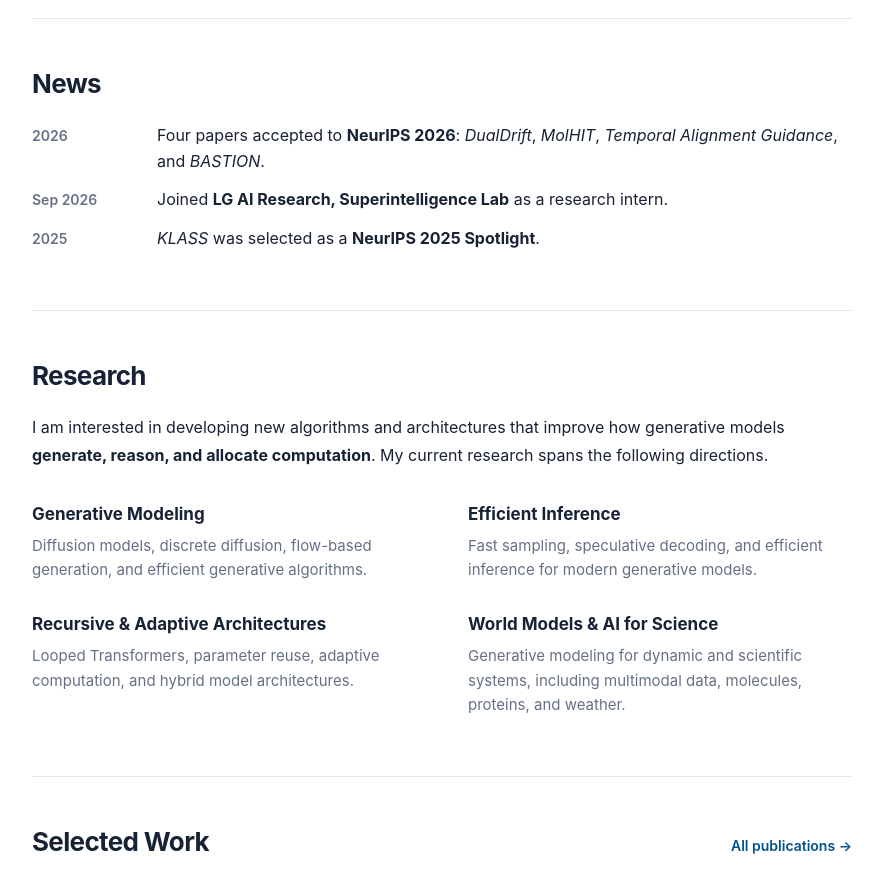
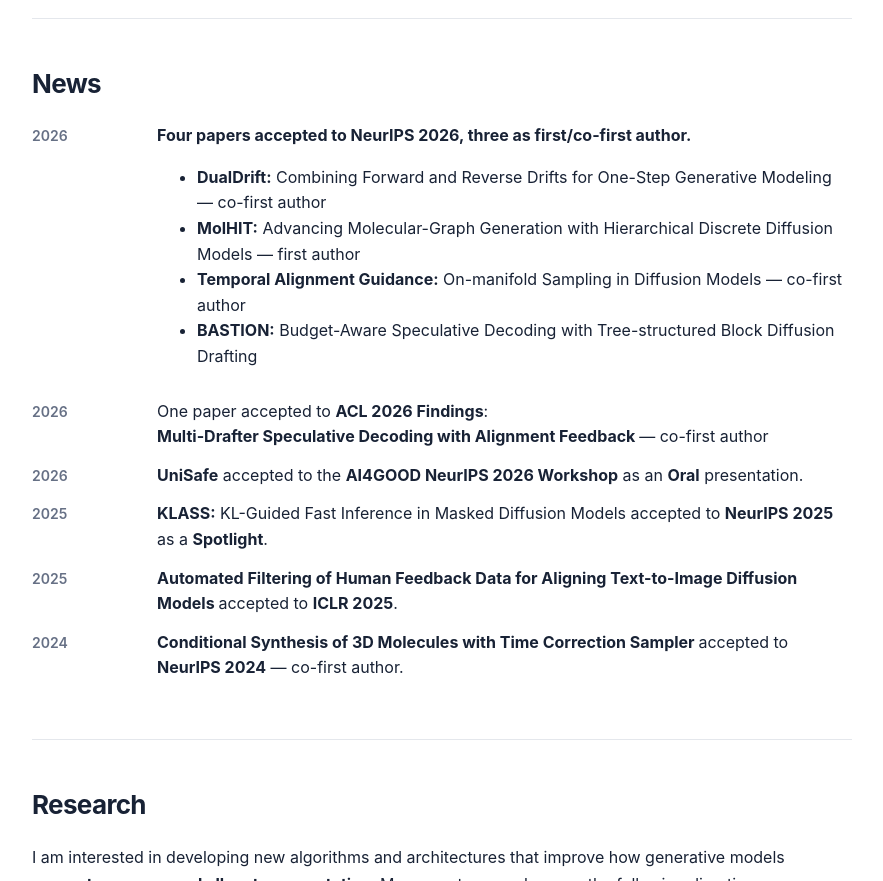
Before and after one commit to cosmosjhj/cosmosjhj.github.io, a plain HTML site: page index.html in a window 1280 px wide. Shown: the part 500-1381 px from the top of the page, without its empty margins (198-1081 px from the left). Drawn offline with Linux system fonts and the light colour scheme.

Commit message:
Refactor news section in index.html

```diff
--- a/index.html
+++ b/index.html
@@ -111,6 +111,9 @@
 
     <div class="news-list">
 
+
+      <!-- NeurIPS 2026 -->
+
       <div class="news-item">
 
         <div class="news-date">
@@ -118,31 +121,98 @@
         </div>
 
         <div class="news-text">
-            Four papers accepted to
-            <strong>NeurIPS 2026</strong>:
-            <em>DualDrift</em>,
-            <em>MolHIT</em>,
-            <em>Temporal Alignment Guidance</em>,
-            and <em>BASTION</em>.
+
+          <div class="news-headline">
+            <strong>
+              Four papers accepted to NeurIPS 2026,
+              three as first/co-first author.
+            </strong>
+          </div>
+
+          <ul class="news-paper-list">
+
+            <li>
+              <strong>DualDrift:</strong>
+              Combining Forward and Reverse Drifts
+              for One-Step Generative Modeling
+              <span class="news-note">— co-first author</span>
+            </li>
+
+            <li>
+              <strong>MolHIT:</strong>
+              Advancing Molecular-Graph Generation
+              with Hierarchical Discrete Diffusion Models
+              <span class="news-note">— first author</span>
+            </li>
+
+            <li>
+              <strong>Temporal Alignment Guidance:</strong>
+              On-manifold Sampling in Diffusion Models
+              <span class="news-note">— co-first author</span>
+            </li>
+
+            <li>
+              <strong>BASTION:</strong>
+              Budget-Aware Speculative Decoding
+              with Tree-structured Block Diffusion Drafting
+            </li>
+
+          </ul>
+
         </div>
 
       </div>
 
 
+
+      <!-- ACL 2026 -->
+
       <div class="news-item">
 
         <div class="news-date">
-            Sep 2026
+          2026
         </div>
 
         <div class="news-text">
-            Joined
-            <strong>LG AI Research, Superintelligence Lab</strong>
-            as a research intern.
+
+          One paper accepted to
+          <strong>ACL 2026 Findings</strong>:
+
+          <div class="news-paper-single">
+            <strong>
+              Multi-Drafter Speculative Decoding
+              with Alignment Feedback
+            </strong>
+            <span class="news-note">— co-first author</span>
           </div>
 
         </div>
 
+      </div>
+
+
+
+      <!-- NeurIPS 2026 Workshop -->
+
+      <div class="news-item">
+
+        <div class="news-date">
+          2026
+        </div>
+
+        <div class="news-text">
+
+          <strong>UniSafe</strong> accepted to the
+          <strong>AI4GOOD NeurIPS 2026 Workshop</strong>
+          as an <strong>Oral</strong> presentation.
+
+        </div>
+
+      </div>
+
+
+
+      <!-- NeurIPS 2025 -->
 
       <div class="news-item">
 
@@ -151,11 +221,62 @@
         </div>
 
         <div class="news-text">
-            <em>KLASS</em> was selected as a
-            <strong>NeurIPS 2025 Spotlight</strong>.
+
+          <strong>KLASS:</strong>
+          KL-Guided Fast Inference in Masked Diffusion Models
+          accepted to
+          <strong>NeurIPS 2025</strong>
+          as a <strong>Spotlight</strong>.
+
         </div>
 
       </div>
+
+
+
+      <!-- ICLR 2025 -->
+
+      <div class="news-item">
+
+        <div class="news-date">
+          2025
+        </div>
+
+        <div class="news-text">
+
+          <strong>
+            Automated Filtering of Human Feedback Data
+            for Aligning Text-to-Image Diffusion Models
+          </strong>
+          accepted to <strong>ICLR 2025</strong>.
+
+        </div>
+
+      </div>
+
+
+
+      <!-- NeurIPS 2024 -->
+
+      <div class="news-item">
+
+        <div class="news-date">
+          2024
+        </div>
+
+        <div class="news-text">
+
+          <strong>
+            Conditional Synthesis of 3D Molecules
+            with Time Correction Sampler
+          </strong>
+          accepted to <strong>NeurIPS 2024</strong>
+          <span class="news-note">— co-first author</span>.
+
+        </div>
+
+      </div>
+
 
     </div>
 
```
Lines whose indentation alone changed are shown as unchanged.
